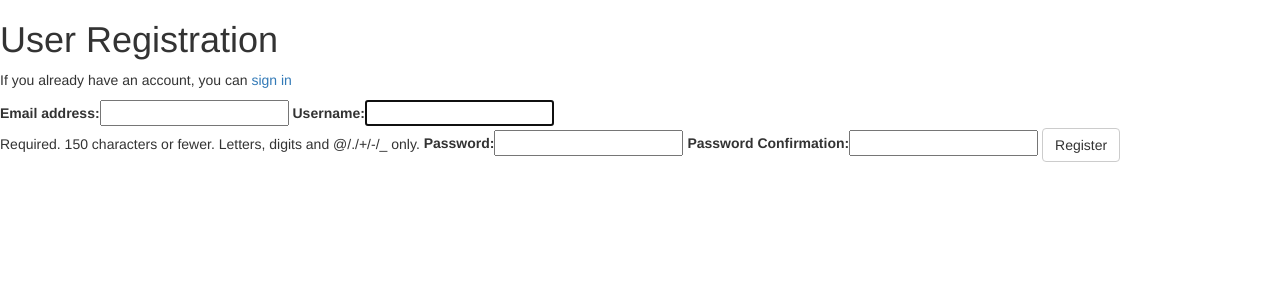
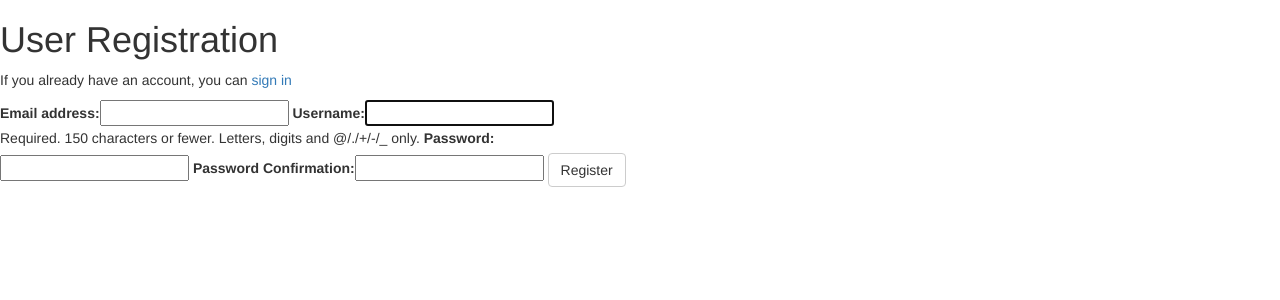
Before and after one commit to ElliotRedhead/LearningDjango-Authentication, a Django app: page /accounts/register/ in a window 1280 px wide. Shown: the part 52-352 px from the top of the page. Run offline with Django 3.2, Linux system fonts and the light colour scheme; some libraries are stand-ins or nearby versions.

Commit message:
Implemented custom styling.

```diff
--- a/django_auth/settings.py
+++ b/django_auth/settings.py
@@ -124,6 +124,9 @@ USE_TZ = True
 # https://docs.djangoproject.com/en/1.11/howto/static-files/
 
 STATIC_URL = '/static/'
+STATICFILES_DIRS = [
+    os.path.join(BASE_DIR, "static")
+]
 
 MESSAGE_STORAGE = "django.contrib.messages.storage.session.SessionStorage"
 
--- a/django_auth/templates/base.html
+++ b/django_auth/templates/base.html
@@ -1,9 +1,11 @@
 <!DOCTYPE html>
+{% load staticfiles %}
 <html>
 
 <head>
 	<title>{% block page_title %}{% endblock %}</title>
     <link rel="stylesheet" href="https://cdnjs.cloudflare.com/ajax/libs/twitter-bootstrap/3.3.7/css/bootstrap.min.css">
+    <link rel="stylesheet" href="{% static 'css/styles.css' %}" type = "text/css">
     <link rel="stylesheet" href="https://cdnjs.cloudflare.com/ajax/libs/font-awesome/5.11.2/css/all.min.css">
 </head>
 
--- a/static/css/styles.css
+++ b/static/css/styles.css
@@ -0,0 +1,3 @@
+form {
+    width: 50%;
+}
```
